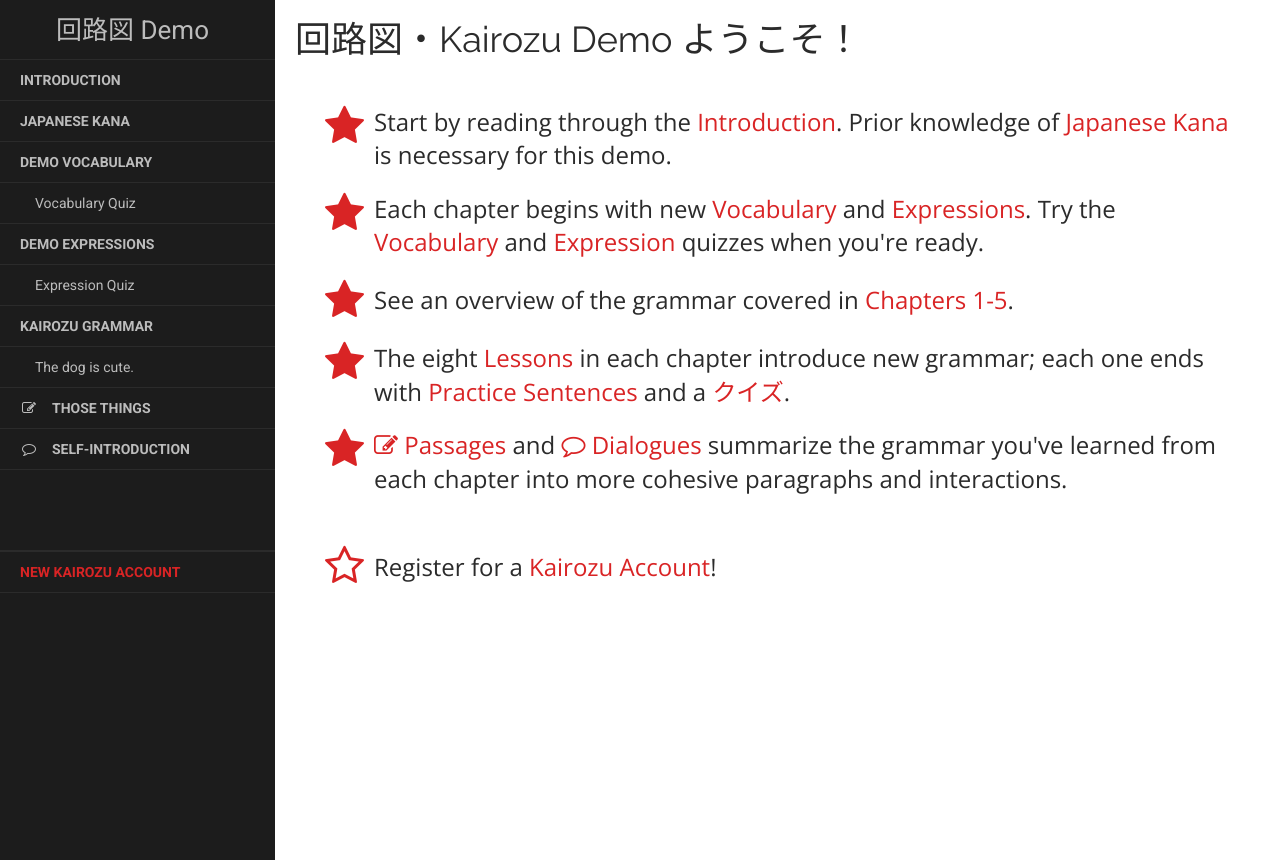
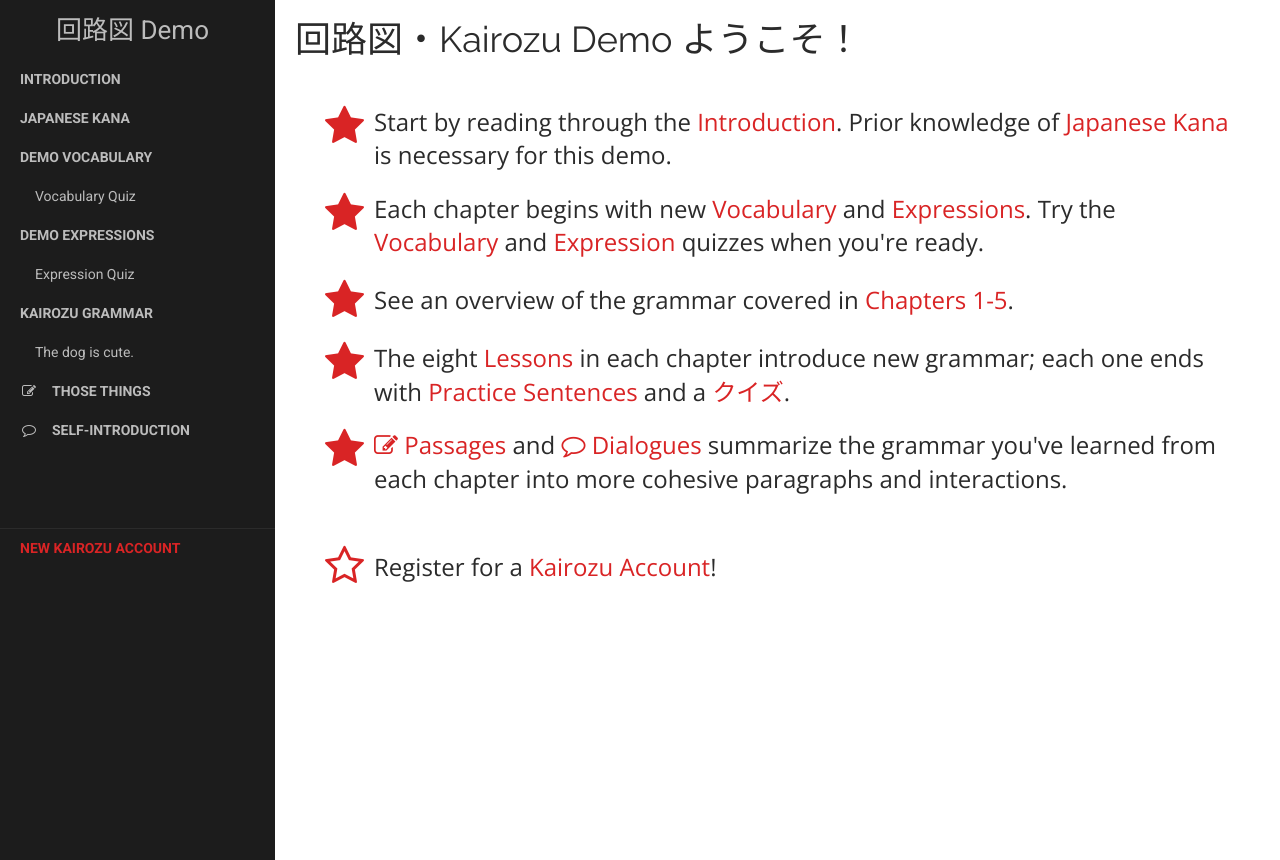
Before and after one commit to hologramber/Kairozu-Production, a Django app: page /demo/ in a window 1280 px wide. Shown: the part 50-910 px from the top of the page. Run offline with Django 3.2, Linux system fonts and the light colour scheme; parts of the project's set-up code (start-up, migrations or seed data) failed here and were passed over; some libraries are stand-ins or nearby versions.

Commit message:
removing lines from sidebar

```diff
--- a/main/templates/main/sidebar.html
+++ b/main/templates/main/sidebar.html
@@ -1,7 +1,7 @@
 <div id="sidebar-wrapper">
 	<ul class="sidebar-nav">
 		<li class="sidebar-brand"><a href="{% url 'main:interface' chapter.id %}">{{ chapter.title }}</a></li>
-
+        <div class="s-5"></div>
         <li class="bold">
             {% if user.profile.currentchapter >= chapter.id %}
                 <a href="{% url 'main:vocablist' chapter.id %}">{{ chapter.title }} VOCABULARY</a>
@@ -30,6 +30,7 @@
             {% endif %}
 		</li>
 
+        <div class="s-15"></div>
         <li class="bold">
 			{% if user.profile.currentvocab > chapter.id %}
 				<a href="{% url 'main:expressionlist' chapter.id %}">{{ chapter.title }} EXPRESSIONS</a>
@@ -58,6 +59,7 @@
 			{% endif %}
         </li>
 
+        <div class="s-15"></div>
 		<li class="bold">
 			{% if user.profile.currentexpression > chapter.id %}
 				<a href="{% url 'main:summary' chapter.id %}">{{ chapter.title }} GRAMMAR</a>
@@ -87,6 +89,7 @@
 			</li>
 		{% endfor %}
 
+        <div class="s-15"></div>
         <li class="bold">
 			{% if user.profile.currentstory > chapter.id %}
 				<a href="{% url 'main:exercises' chapter.id %}">{{ chapter.title }} EXERCISES</a>
--- a/static/css/kairozu.css
+++ b/static/css/kairozu.css
@@ -1244,9 +1244,8 @@ span.step {
     transition: none; }
 .sidebar-nav li {
     color: #585858;
-    border-bottom: 1px #2b2b2b solid;
     text-indent: 20px;
-    line-height: 40px; }
+    line-height: 39px; }
 .sidebar-nav li i.fa { text-indent: 0; }
 .sidebar-nav li a {
     display: block;
```
